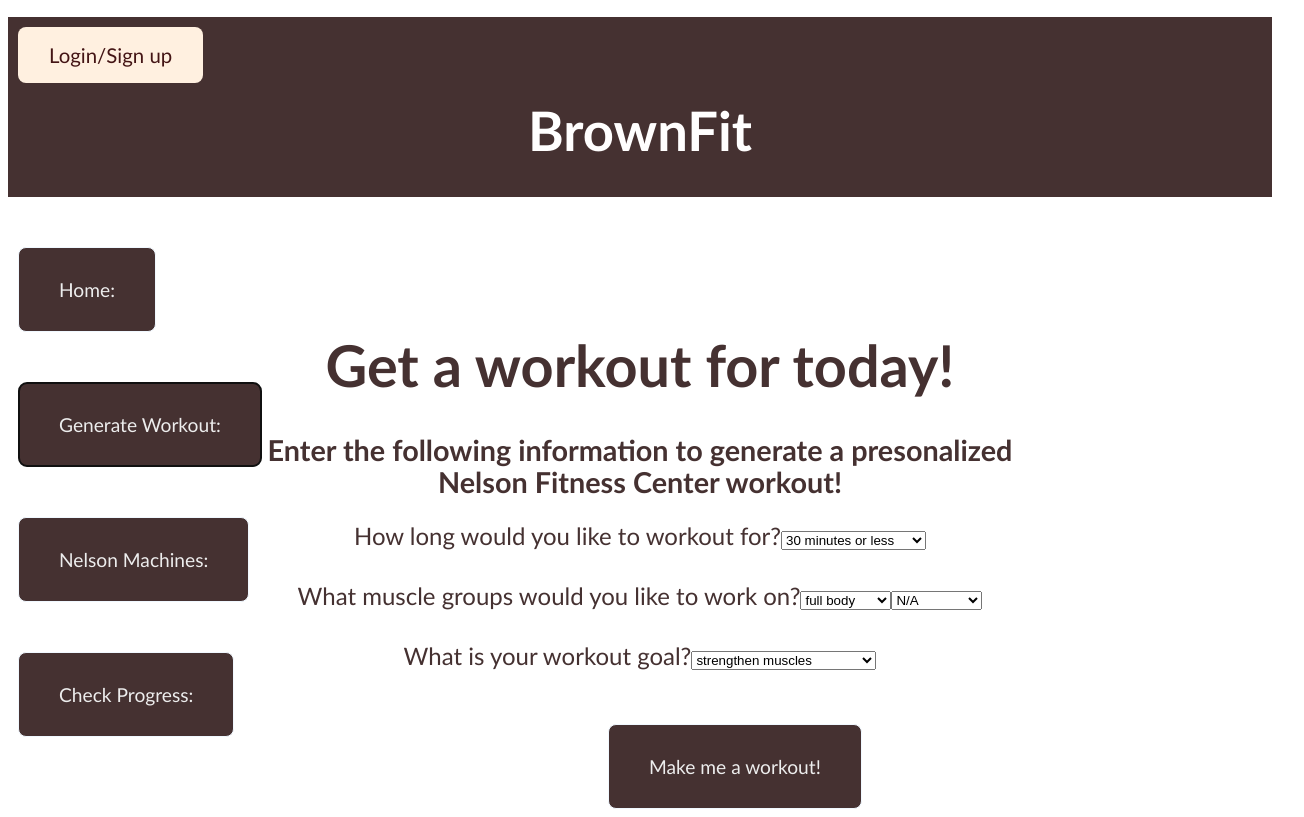
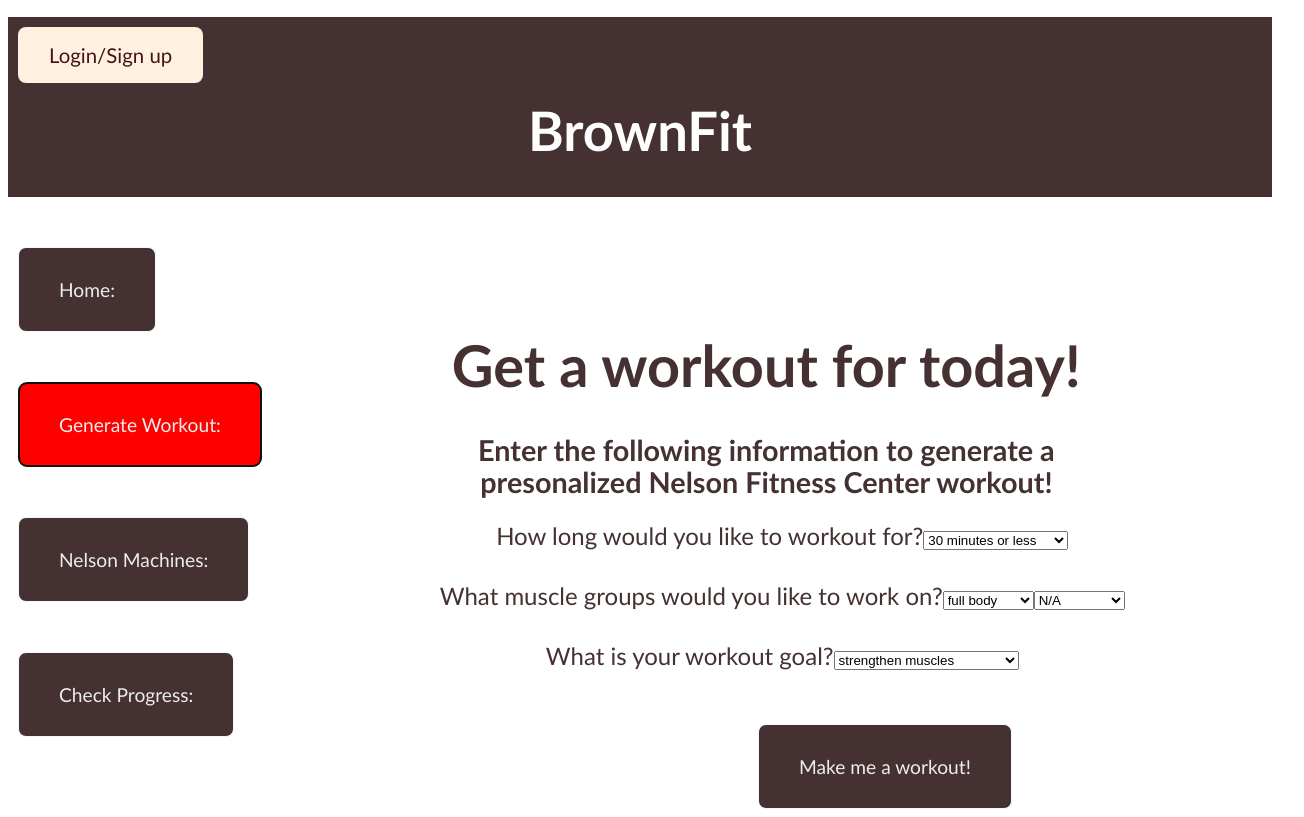
Before and after one commit to chloenevas/BrownFit, a React (Vite) app in the folder front/: page / in a window 1280 px wide. Both pictures are taken after a click on the button "Generate Workout:". Shown: the whole page, 1304 px wide, since content can reach past the window. Built offline with nearby package versions, Linux system fonts and the light colour scheme; no server answers; the database is empty.

Commit message:
feat: buttons change color when toggled and recentered workout info

```diff
--- a/front/src/components/App.tsx
+++ b/front/src/components/App.tsx
@@ -9,8 +9,16 @@ import React, { Component } from "react";
 import AUTHMODAL from "./authentication/authModal";
 
 class App extends Component<any, any> {
+  homeButtonColor: string;
+  workoutButtonColor: string;
+  machineButtonColor: string;
+  progressButtonColor: string;
   constructor(props: any) {
     super(props);
+    this.homeButtonColor = "red";
+    this.workoutButtonColor = "#453131";
+    this.machineButtonColor = "#453131";
+    this.progressButtonColor = "#453131";
 
     this.state = {
       currentPage: "home",
@@ -39,12 +47,27 @@ class App extends Component<any, any> {
 
   changePage(page: string) {
     this.setState({ currentPage: page });
-  }
-
-  handleLoginButtonClick() {
-    // setPageContent(progressPage());
-    // call authentication here
-    return undefined;
+    if (page == "home") {
+      this.homeButtonColor = "red";
+      this.workoutButtonColor = "#453131";
+      this.machineButtonColor = "#453131";
+      this.progressButtonColor = "#453131";
+    } else if (page == "workout") {
+      this.homeButtonColor = "#453131";
+      this.workoutButtonColor = "red";
+      this.machineButtonColor = "#453131";
+      this.progressButtonColor = "#453131";
+    } else if (page == "machine") {
+      this.homeButtonColor = "#453131";
+      this.workoutButtonColor = "#453131";
+      this.machineButtonColor = "red";
+      this.progressButtonColor = "#453131";
+    } else {
+      this.homeButtonColor = "#453131";
+      this.workoutButtonColor = "#453131";
+      this.machineButtonColor = "#453131";
+      this.progressButtonColor = "red";
+    }
   }
 
   render() {
@@ -55,6 +78,7 @@ class App extends Component<any, any> {
           className="Navigation-Button"
           aria-label="home button"
           onClick={() => this.changePage("home")}
+          style={{ backgroundColor: this.homeButtonColor }}
         >
           Home:
         </button>
@@ -62,6 +86,7 @@ class App extends Component<any, any> {
           className="Navigation-Button"
           aria-label="workout button"
           onClick={() => this.changePage("workout")}
+          style={{ backgroundColor: this.workoutButtonColor }}
         >
           Generate Workout:
         </button>
@@ -69,6 +94,7 @@ class App extends Component<any, any> {
           className="Navigation-Button"
           aria-label="machine button"
           onClick={() => this.changePage("machine")}
+          style={{ backgroundColor: this.machineButtonColor }}
         >
           Nelson Machines:
         </button>
@@ -76,6 +102,7 @@ class App extends Component<any, any> {
           className="Navigation-Button"
           aria-label="progress button"
           onClick={() => this.changePage("progress")}
+          style={{ backgroundColor: this.progressButtonColor }}
         >
           Check Progress:
         </button>
--- a/front/src/components/generator/basicWorkoutPage.tsx
+++ b/front/src/components/generator/basicWorkoutPage.tsx
@@ -68,7 +68,7 @@ export default function WorkoutPage() {
         </label>
       </p>
       <p className="dropdownLabel">
-        <label className="dropdownLabel">
+        <label>
           What muscle groups would you like to work on?
           <select value={muscleValue} onChange={handleMuscleGroupChange}>
             <option value="full body">full body</option>
--- a/front/src/styles/Workout.css
+++ b/front/src/styles/Workout.css
@@ -2,28 +2,29 @@
   color: #453131;
   margin-top: -35%;
   font-size: large;
-  margin: left 0;
+  margin-left: 20%;
 }
 
 .informationHeader {
   color: #453131;
   font-size: xx-small;
-  margin-left: 20%;
-  margin-right: 20%;
+  margin-left: 35%;
+  margin-right: 15%;
 }
 
 .dropdownLabel {
   color: #453131;
   font-size: x-large;
-  margin-right: 0%;
+  margin-right: -2.5%;
+  margin-left: 20%;
   margin-top: 0%;
 }
 
 .generateButton {
   margin-top: 50px;
-  margin-left: 600px;
+  margin-left: 750px;
   top: 10px;
-  right: 10px;
+  right: 80px;
   display: flex;
   justify-content: center;
   align-items: center;
```
